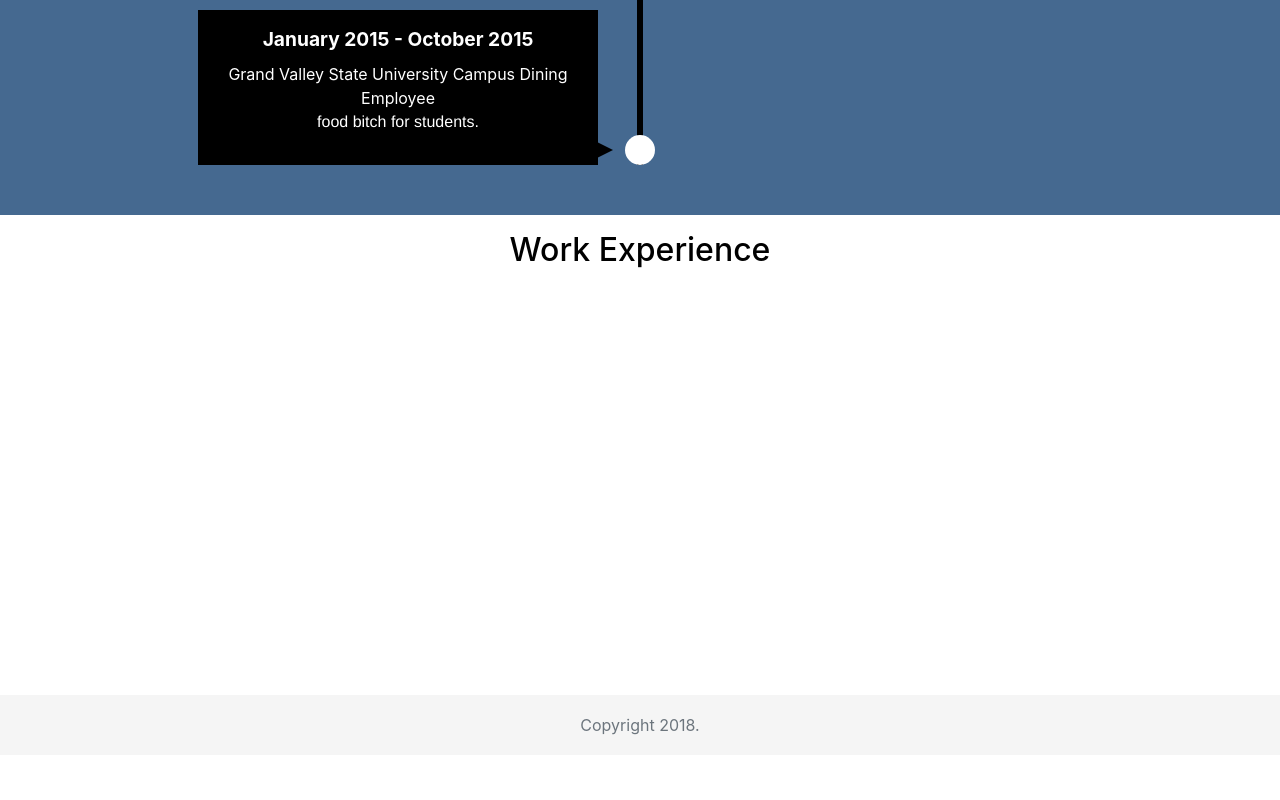
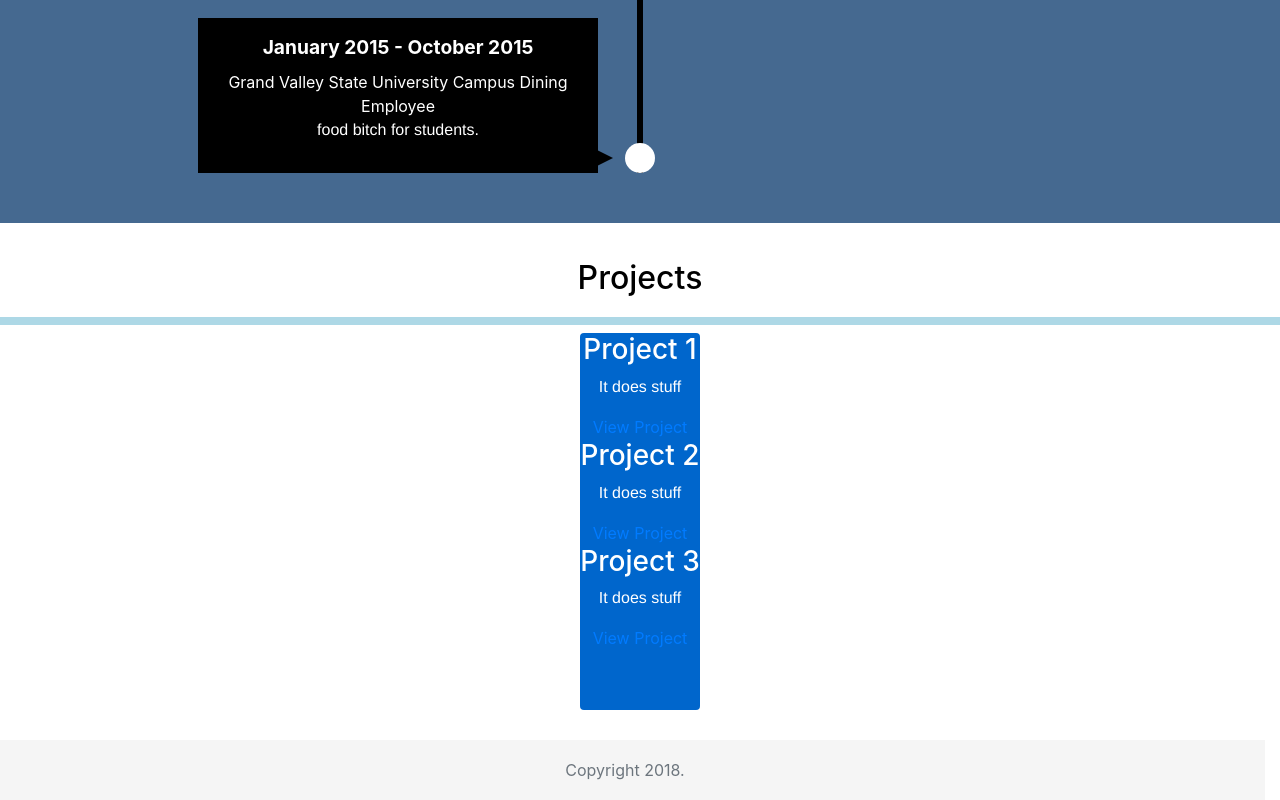
Before and after one commit to jilesm/TestPortfolio, a plain HTML site: page index.html in a window 1280 px wide. Shown: the part 1601-2401 px from the top of the page. Before the commit the page ends 2356 px from the top, so only its background shows below. Drawn offline with nearby package versions, Linux system fonts and the light colour scheme.

Commit message:
started the project section

```diff
--- a/css/index.css
+++ b/css/index.css
@@ -55,7 +55,7 @@ header {
 }
 
 #detail  {
-    padding:75px 15px;
+    padding:55px 15px;
     border-bottom:8px solid lightblue
 }
 
@@ -88,7 +88,9 @@ p {
 }
 
 .heading {
+    padding:20px 5px;
     color: black;
+    border-bottom: 8px solid lightblue;
 }
 
 #work {
@@ -99,7 +101,7 @@ p {
 }
 
 
-/* Timeline */
+/* Timeline css*/
 
 .timeline ul{
     background: #456990;
@@ -172,6 +174,9 @@ p {
     margin-bottom: 8px;
   }
 
+
+
+
 /* EFFECTS for timeline
 –––––––––––––––––––––––––––––––––––––––––––––––––– */
 
@@ -203,6 +208,52 @@ p {
   opacity: 1;
 }
 
+/* Project CSS */
+
+#project {
+    width: 100%;
+    /* max-width: 1200px; */
+    margin: 0 auto;
+    text-align: center;
+    /* border-top: 8px solid lightblue; */
+}
+
+.project {
+    position: relative;
+    max-width: 900px;
+    margin: 0 auto 30px auto;
+    overflow: hidden;
+    background: #0066cc;
+    border-radius: 4px;
+}
+/* Still need to add img for projects */
+/* .project-image{
+    float:left
+}
+.img{
+	height: 300px;
+    width: 250px;
+} */
+
+
+
+
+
+
+
+
+
+
+
+
+
+
+
+
+
+
+
+
 
 /* GENERAL MEDIA QUERIES for timeline
 –––––––––––––––––––––––––––––––––––––––––––––––––– */
--- a/index.html
+++ b/index.html
@@ -138,39 +138,54 @@
           </div>
       </div>
   <!-- Beginning of of Projects  -->
-  <div id="work" class = "background-alt">
-      <h2 class= "heading">Work Experience</h2>
-      <div id="timeline">
-          <div data-date="January 2019 - Present">
-              <h3>Open Systems Technology</h3>
-              <h4>End User Services Technician</h4>
-              <p>
-                  End User Bitch.
-              </p>
-          </div>
-
-         <div data-date="March 2018 - December 2018">
-              <h3>Open Systems Technology</h3>
-              <h4>End User Services Technician Intern</h4>
-          </div>
-
-          <div data-date="October 2015 - December 2018">
-              <h3>Grand Valley State University</h3>
-              <h4>IT HelpDesk Student Technician</h4>
-              <p>
-                  Assisted students, faculty, and staff with any IT related issues they had. Also made sure all of the print rooms in the library were functioning correctly.
-              </p>
-          </div>
-
-          <div data-date="January 2015 - October 2015">
-              <h3>Grand Valley State University</h3>
-              <h4>Campus Dining Employee</h4>
-              <p>
-                 food bitch for students.
-              </p>
+  <div id="project" class = "background-alt">
+      <h2 class= "heading">Projects</h2>
+      <div id="container">
+          <div class="row">
+            <div class="project shadow-large">
+              <!-- Image section -->
+                <!-- <div class="project-image">
+                  <img />
+                </div> -->
+        <!-- End of .project image -->
+        <!-- Project info -->
+        <div class="project-info">
+          <h3>Project 1</h3>
+          <p>It does stuff</p>
+          <a href="https://github.com/georgeglessner/BreweryLocator" target="_blank">View Project</a>
+        </div>
+        <!-- End of project info -->
+            <div class="project shadow-large">
+              <!-- Image section -->
+                <!-- <div class="project-image">
+                  <img />
+                </div> -->
+        <!-- End of .project image -->
+        <!-- Project info -->
+        <div class="project-info">
+          <h3>Project 2</h3>
+          <p>It does stuff</p>
+          <a href="https://github.com/georgeglessner/BreweryLocator" target="_blank">View Project</a>
+        </div>
+        <!-- End of project info -->
+            <div class="project shadow-large">
+              <!-- Image section -->
+                <!-- <div class="project-image">
+                  <img />
+                </div> -->
+        <!-- End of .project image -->
+        <!-- Project info -->
+        <div class="project-info">
+          <h3>Project 3</h3>
+          <p>It does stuff</p>
+          <a href="https://github.com/georgeglessner/BreweryLocator" target="_blank">View Project</a>
+        </div>
+        <!-- End of project info -->
+         <!-- End .project -->
+            </div>
           </div>
       </div>
-
+      <!-- End #projects -->
 
   <!--Footer Section-->
   <footer class = "footer">
```
